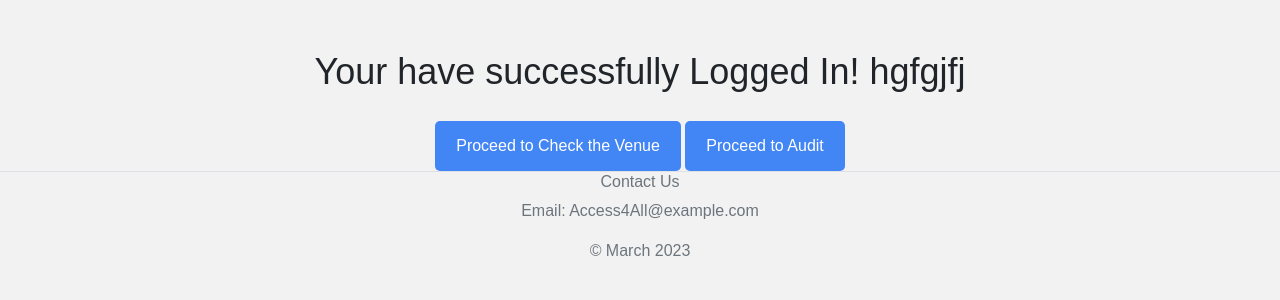
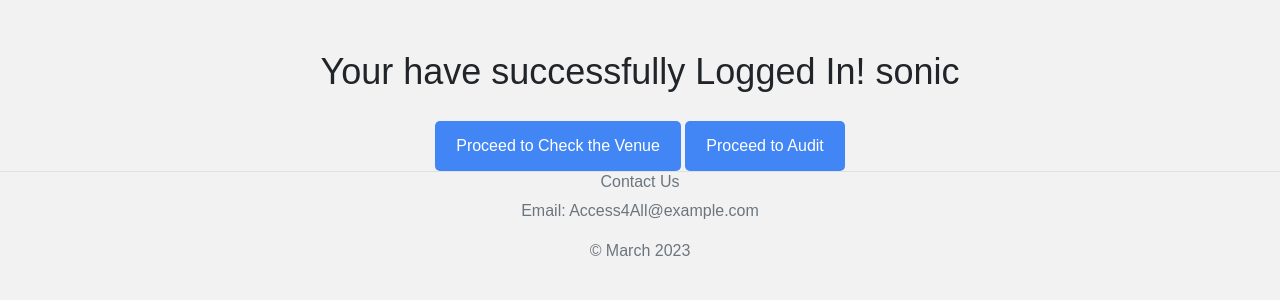
Before and after one commit to Waris-Al/EW2, a PHP site: page /LoginGreeting.php?company=1 in a window 1280 px wide. Shown: the part 56-356 px from the top of the page. Run offline with PHP 8.4, Linux system fonts and the light colour scheme; data that the repository does not hold is empty; some libraries are stand-ins or nearby versions.

Commit message:
WE HIT 100 BABY

```diff
--- a/LoginGreeting.php
+++ b/LoginGreeting.php
@@ -67,7 +67,7 @@ if (isset($_SESSION['loggedin']) && $_SESSION['loggedin'] === true) {
   </style>
 </head>
 <body>
-  <h1>Your have successfully Logged In! hgfgjfj</h1>
+  <h1>Your have successfully Logged In! sonic</h1>
 
   <a href="CheckVenue.php" class="btn">Proceed to Check the Venue</a>
 
--- a/logout.php
+++ b/logout.php
@@ -1,10 +1,10 @@
-<?php require ("NavigationBar.php"); ?>
-
 <?php
 session_start();
     session_unset();
     session_destroy();
 ?>
+<?php require ("NavigationBar.php"); ?>
+
 <!DOCTYPE html>
 <html>
     <head>
```
